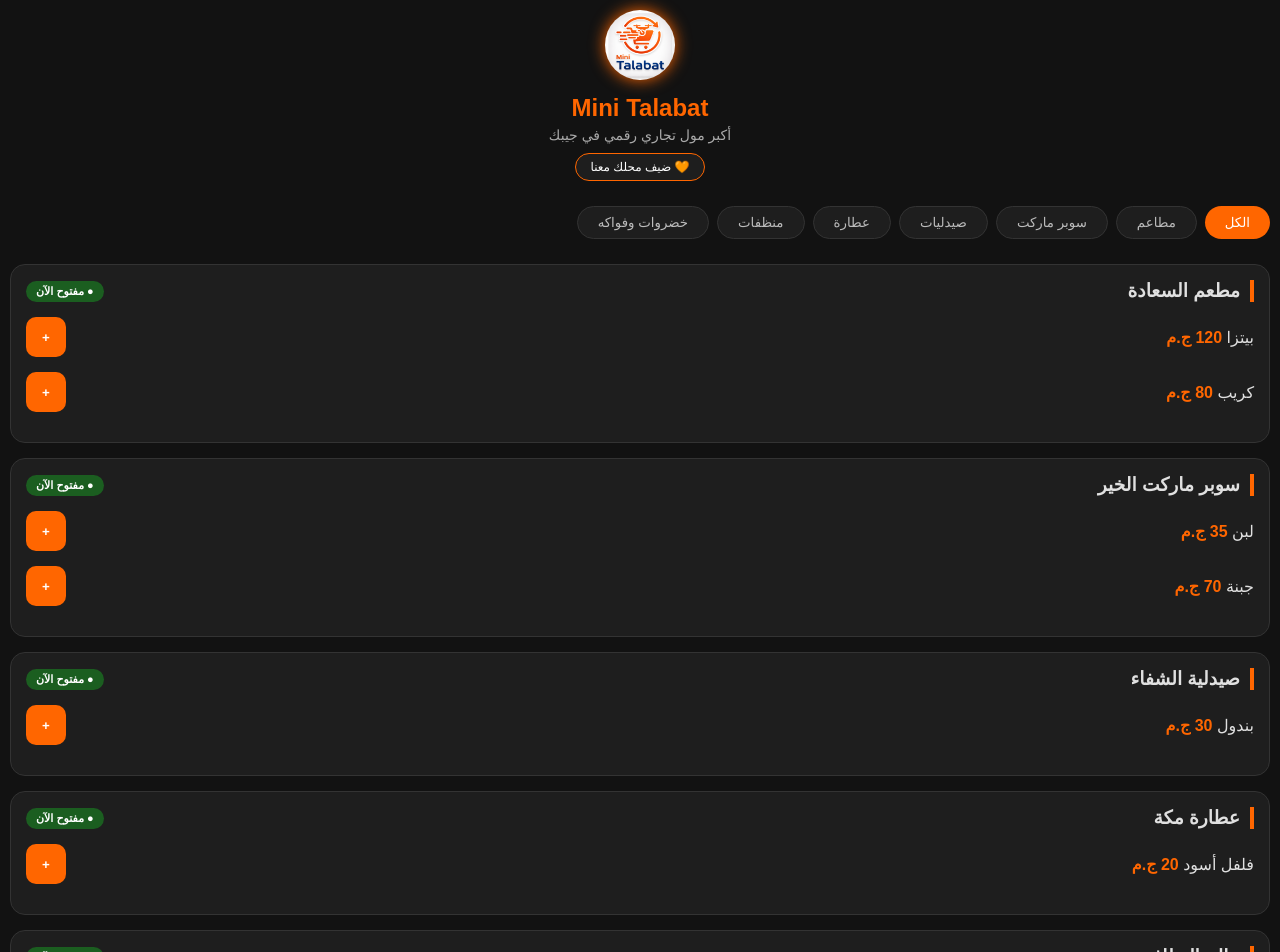
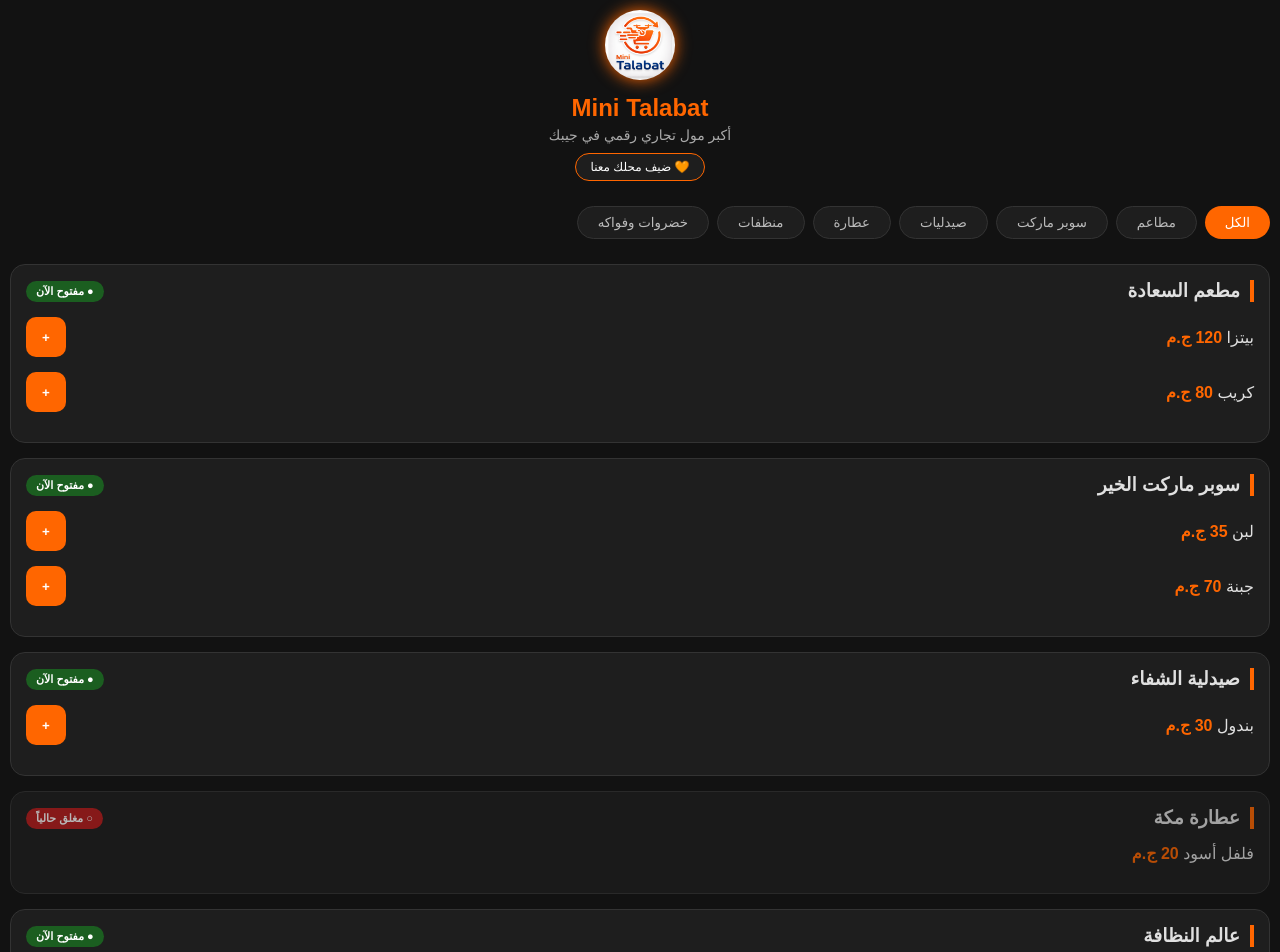
Before and after one commit to hazemkego-spec/minitalabat2, a Next.js app: page / in a window 1280 px wide. Shown: the top 952 px of the page. Built offline with nearby package versions, Linux system fonts and the light colour scheme.

Commit message:
Update page.js

```diff
--- a/app/page.js
+++ b/app/page.js
@@ -21,7 +21,7 @@ export default function MiniTalabat() {
     { id: 1, category: "مطاعم", name: "مطعم السعادة", isOpen: true, items: [{ name: "بيتزا", price: 120 }, { name: "كريب", price: 80 }] },
     { id: 2, category: "سوبر ماركت", name: "سوبر ماركت الخير", isOpen: true, items: [{ name: "لبن", price: 35 }, { name: "جبنة", price: 70 }] },
     { id: 3, category: "صيدليات", name: "صيدلية الشفاء", isOpen: true, items: [{ name: "بندول", price: 30 }] },
-    { id: 4, category: "عطارة", name: "عطارة مكة", isOpen: true, items: [{ name: "فلفل أسود", price: 20 }] },
+    { id: 4, category: "عطارة", name: "عطارة مكة", isOpen: false, items: [{ name: "فلفل أسود", price: 20 }] },
     { id: 5, category: "منظفات", name: "عالم النظافة", isOpen: true, items: [{ name: "مسحوق غسيل", price: 45 }] },
     { id: 6, category: "خضروات وفواكه", name: "خضري العيلة", isOpen: true, items: [{ name: "طماطم 1ك", price: 15 }] }
   ];
```
